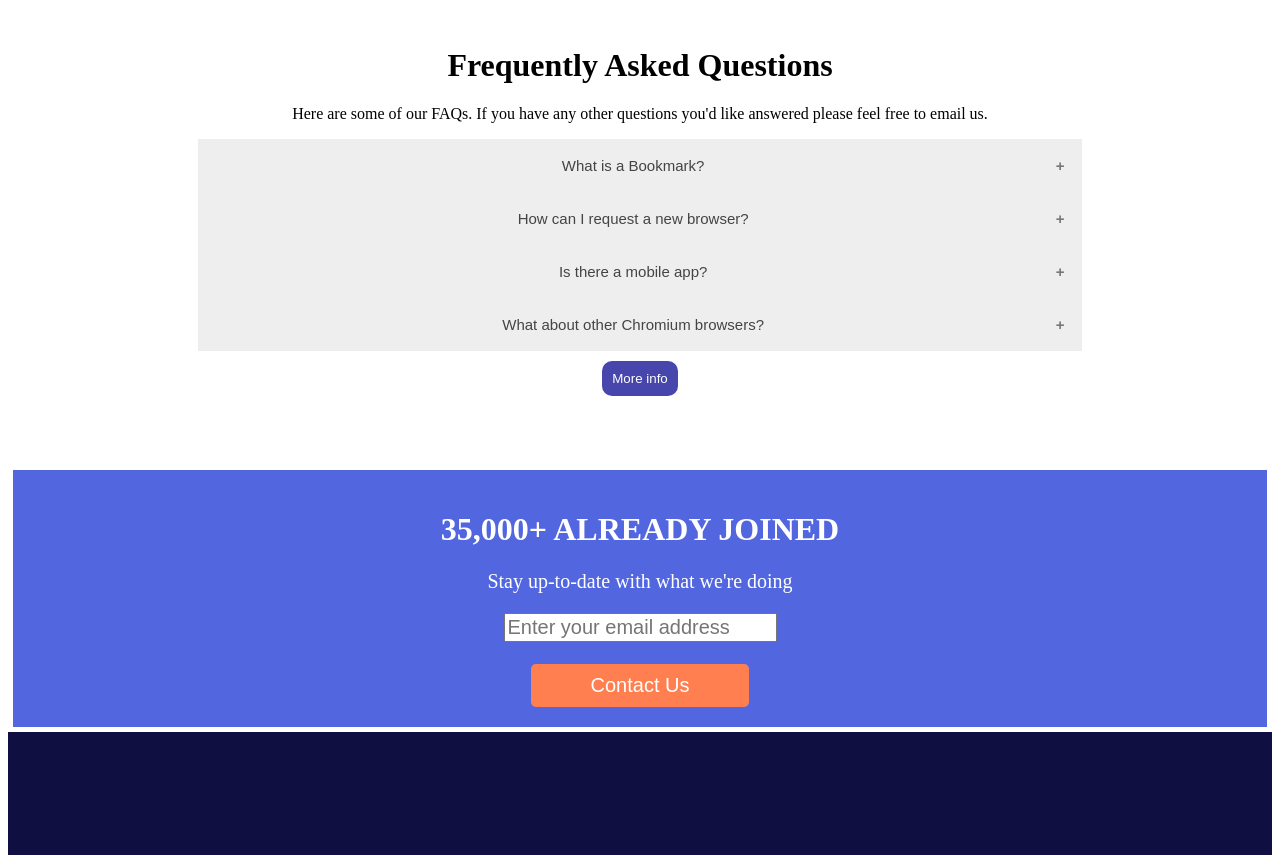
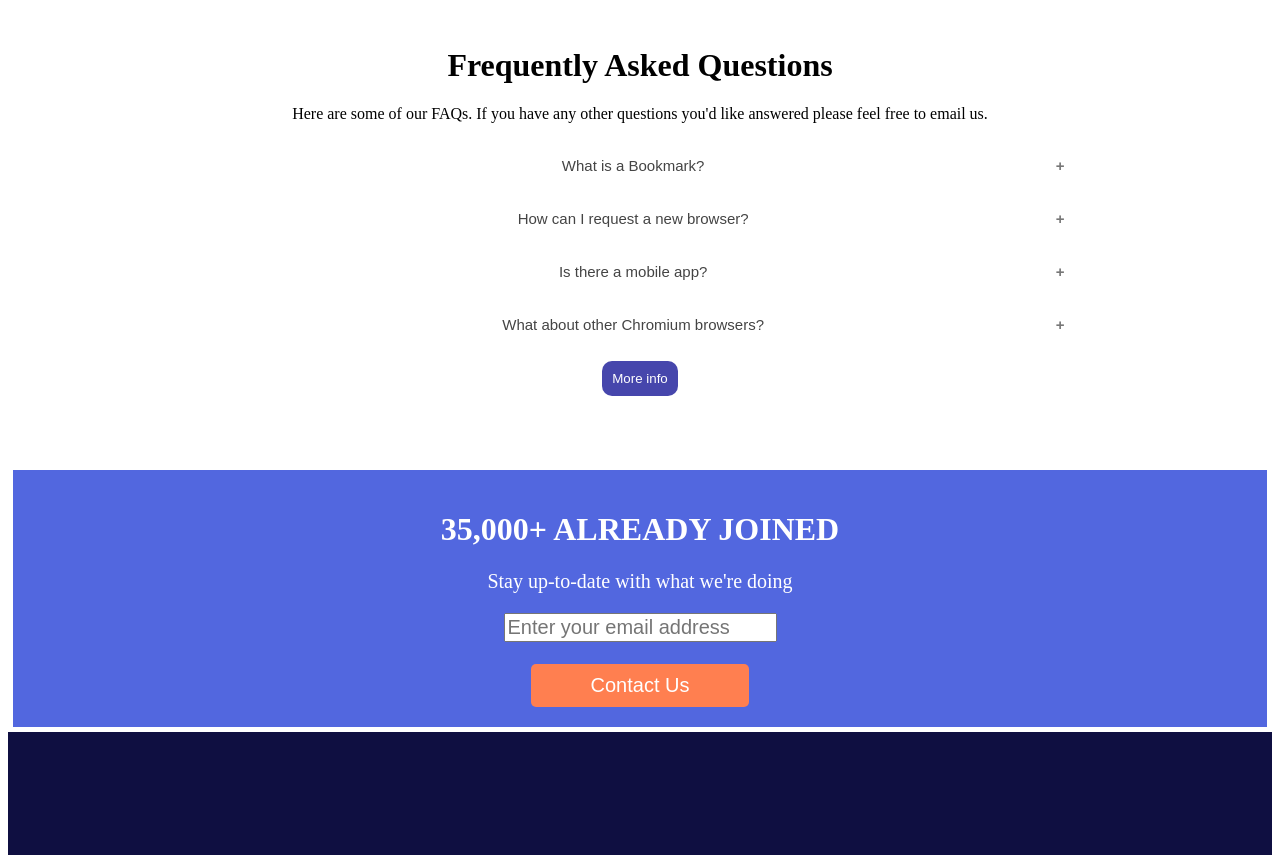
Before and after one commit to bijay55-cmd/bookmarklanding, a plain HTML site: page index.html in a window 1280 px wide. Shown: the part 2260-3115 px from the top of the page. Drawn offline with Linux system fonts and the light colour scheme.

Commit message:
Update style.css

```diff
--- a/style.css
+++ b/style.css
@@ -126,7 +126,7 @@ right: 30%;
   text-align: center;
 }
 .accordionbtn{
-  background-color: #eee;
+  background-color: transparent;
   color: #444;
   cursor: pointer;
   padding: 18px;
```
